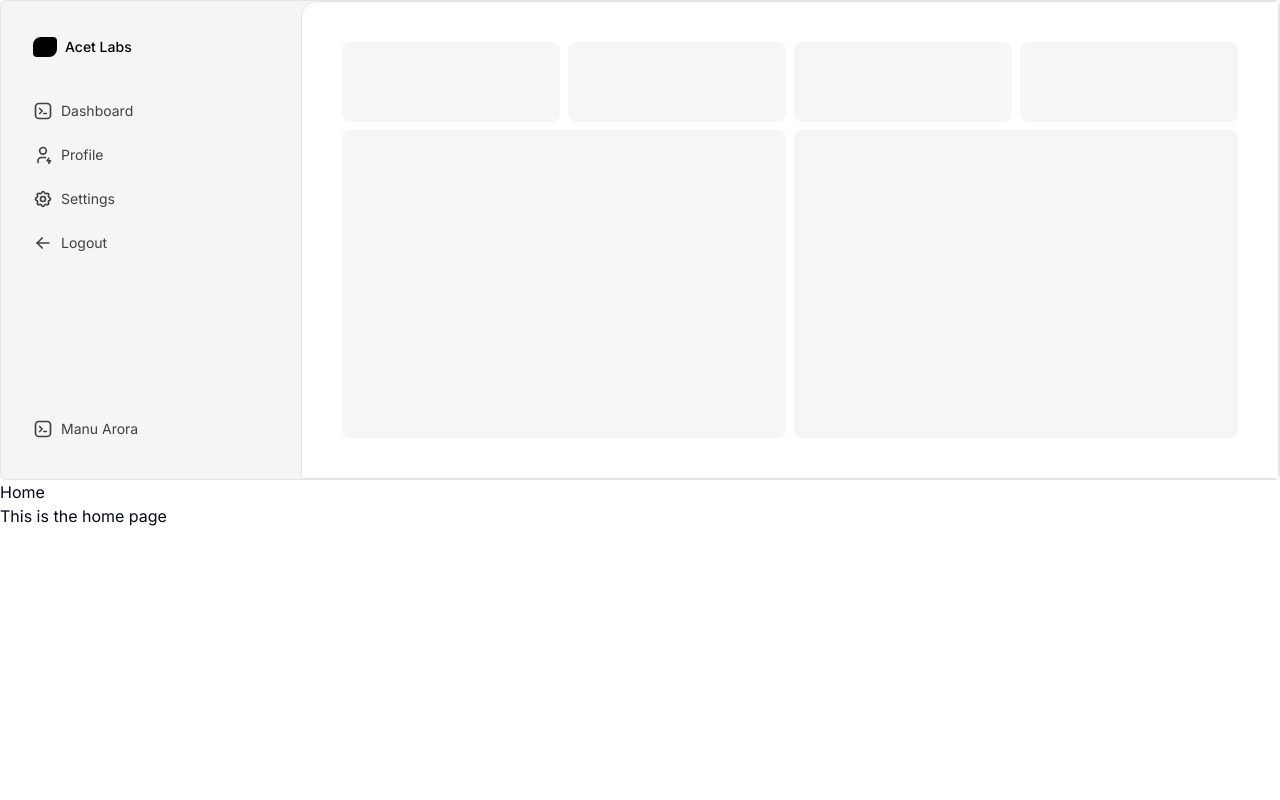
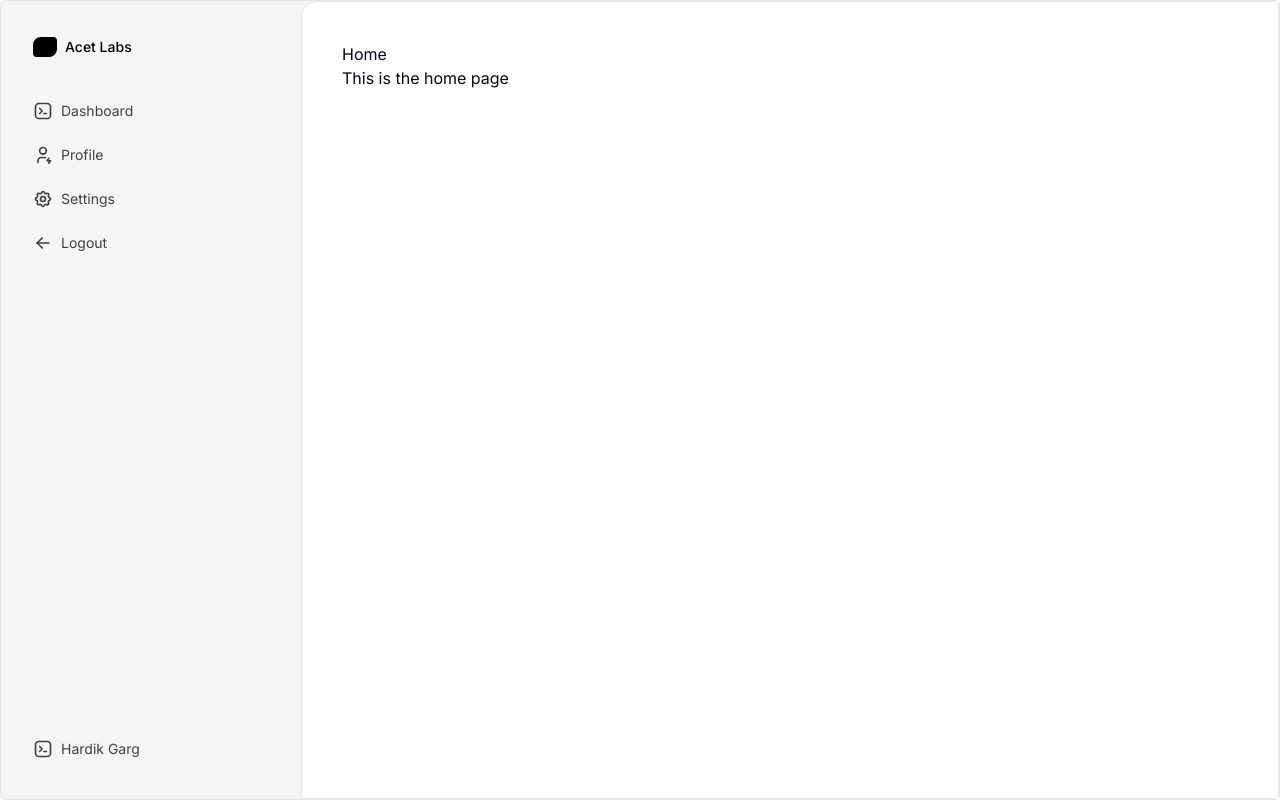
Before and after one commit to HardikGarg2002/hotelUiComps, a Next.js app: page / in a window 1280 px wide. Built offline with nearby package versions, Linux system fonts and the light colour scheme.

Commit message:
sidebar in layout

```diff
--- a/src/app/layout.tsx
+++ b/src/app/layout.tsx
@@ -1,7 +1,8 @@
 import type { Metadata } from "next";
 import { Inter } from "next/font/google";
 import "./globals.css";
-import SidebarDemo from "@/myComponents/navbars/sidebar";
+import MySidebar from "@/myComponents/navbars/sidebar";
+import { cn } from "@/lib/utils";
 
 const inter = Inter({ subsets: ["latin"] });
 
@@ -19,8 +20,18 @@ export default function RootLayout({
   return (
     <html lang="en">
       <body className={inter.className}>
-        <SidebarDemo />
-        {children}
+        <div
+          className={cn(
+            "rounded-md flex flex-col md:flex-row bg-gray-100 dark:bg-neutral-800 w-full flex-1 max-w-7xl mx-auto border border-neutral-200 dark:border-neutral-700 overflow-hidden h-[100vh]"
+          )}
+        >
+          <MySidebar />
+          <div className="flex flex-1">
+            <div className="p-2 md:p-10 rounded-tl-2xl border border-neutral-200 dark:border-neutral-700 bg-white dark:bg-neutral-900 flex flex-col gap-2 flex-1 w-full h-full">
+              {children}
+            </div>
+          </div>
+        </div>
       </body>
     </html>
   );
--- a/src/myComponents/navbars/sidebar.tsx
+++ b/src/myComponents/navbars/sidebar.tsx
@@ -6,14 +6,9 @@ import { cn } from "@/lib/utils";
 import { Logo1 } from "../logo/logo1";
 import { getNavItems } from "@/lib/nav";
 
-export default function SidebarDemo() {
+export default function MySidebar() {
   const navItems = getNavItems();
   return (
-    <div
-      className={cn(
-        "rounded-md flex flex-col md:flex-row bg-gray-100 dark:bg-neutral-800 w-full flex-1 max-w-7xl mx-auto border border-neutral-200 dark:border-neutral-700 overflow-hidden h-[60vh]"
-      )}
-    >
     <Sidebar animate={false}>
       <SidebarBody className="justify-between gap-10">
         <div className="flex flex-col flex-1 overflow-y-auto overflow-x-hidden">
@@ -27,7 +22,7 @@ export default function SidebarDemo() {
         <div>
           <SidebarLink
             navItem={{
-                label: "Manu Arora",
+              label: "Hardik Garg",
               href: "#",
               icon: (
                 <Image
@@ -43,8 +38,6 @@ export default function SidebarDemo() {
         </div>
       </SidebarBody>
     </Sidebar>
-      <Dashboard />
-    </div>
   );
 }
 
```
Lines whose indentation alone changed are shown as unchanged.
